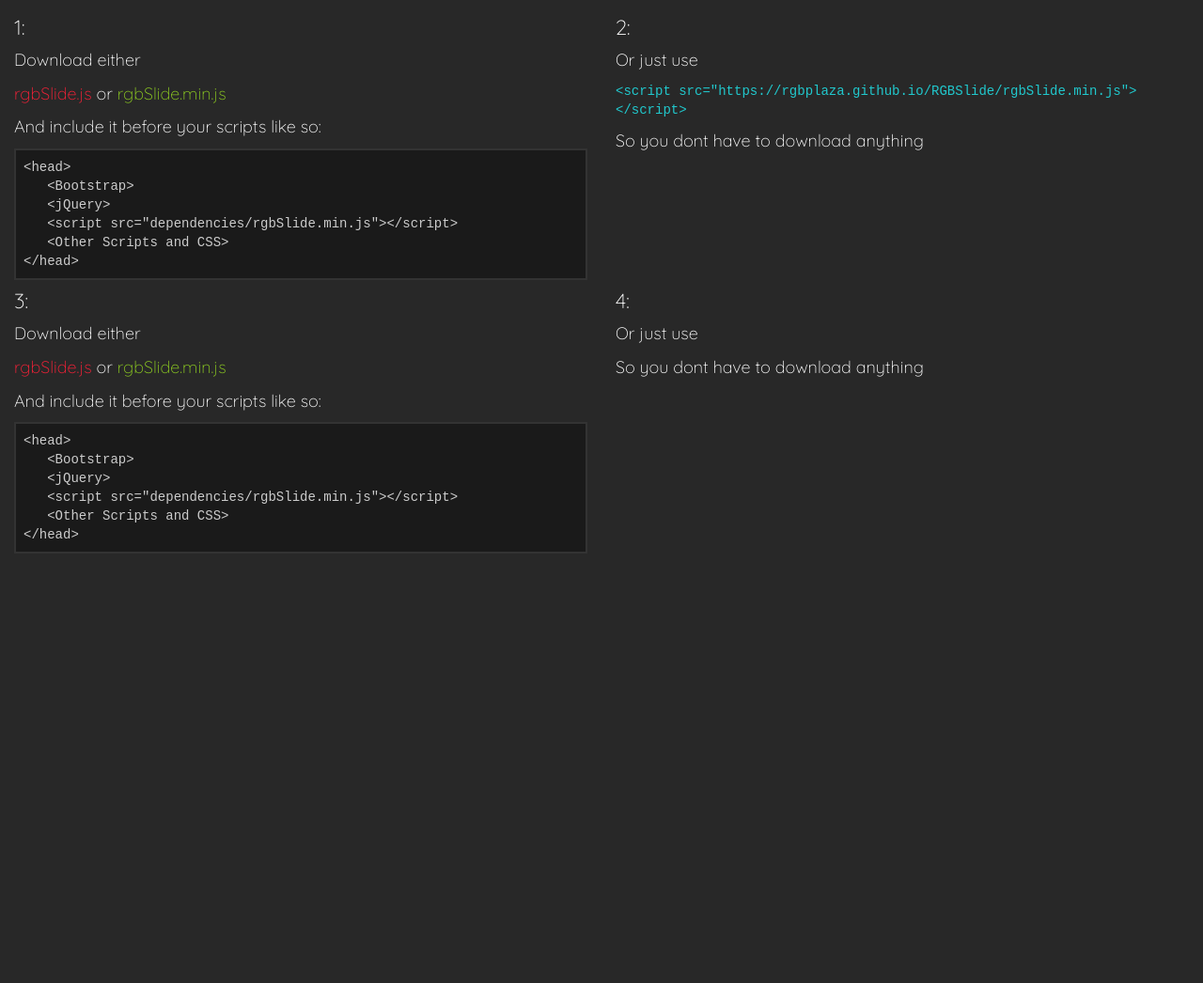
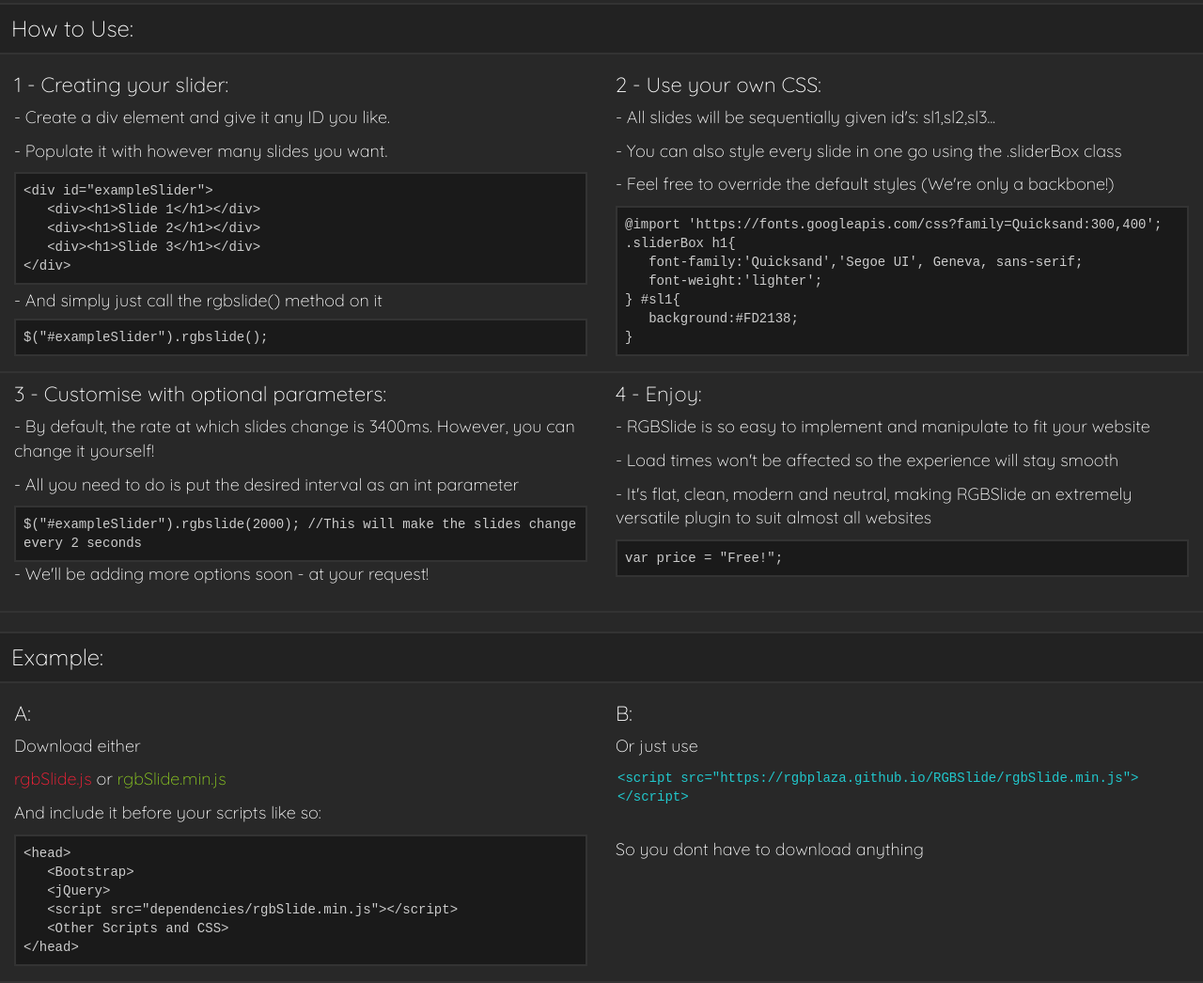
Before and after one commit to RGBPlaza/RGBSlide, a plain HTML site: page RGBSlide/index.html in a window 1280 px wide. Shown: the part 569-1615 px from the top of the page at 94% size. Before the commit the page ends 1158 px from the top, so only its background shows below. Drawn offline with nearby package versions, Linux system fonts and the light colour scheme.

Commit message:
how to use section complete

```diff
--- a/RGBSlide/index.html
+++ b/RGBSlide/index.html
@@ -46,7 +46,66 @@
     <div id="htSect" class="container-fluid sect">
         <div class="row">
             <div class="col-md-6">
-                <h4>1:</h4>
+                <h4>1 - Creating your slider:</h4>
+                <p> - Create a div element and give it any ID you like.</p>
+                <p> - Populate it with however many slides you want.</p>
+                <div class="codeBlock">
+                    &lt;div id="exampleSlider"> <br />
+                    &#160;&#160;&#160;&lt;div>&lt;h1>Slide 1&lt;/h1>&lt;/div><br />
+                    &#160;&#160;&#160;&lt;div>&lt;h1>Slide 2&lt;/h1>&lt;/div><br />
+                    &#160;&#160;&#160;&lt;div>&lt;h1>Slide 3&lt;/h1>&lt;/div><br />
+                    &lt;/div>
+                </div>
+                <p style="margin-top:4px;margin-bottom:6px;"> - And simply just call the rgbslide() method on it</p>
+                <div class="codeBlock">
+                    $("#exampleSlider").rgbslide();
+                </div>
+            </div>
+            <div class="col-md-6">
+                <h4>2 - Use your own CSS:</h4>
+                <p> - All slides will be sequentially given id's: sl1,sl2,sl3...</p>
+                <p> - You can also style every slide in one go using the .sliderBox class</p>
+                <p> - Feel free to override the default styles (We're only a backbone!)</p>
+                <div class="codeBlock">
+                    @import 'https://fonts.googleapis.com/css?family=Quicksand:300,400';
+                    .sliderBox h1{<br/>
+                    &#160;&#160;&#160;font-family:'Quicksand','Segoe UI', Geneva, sans-serif;<br />
+                    &#160;&#160;&#160;font-weight:'lighter';<br />
+                    }
+                    #sl1{<br />
+                    &#160;&#160;&#160;background:#FD2138;<br />
+                    }
+                </div>
+            </div>
+        </div>
+        <div class="row">
+            <div class="col-md-6">
+                <h4>3 - Customise with optional parameters:</h4>
+                <p> - By default, the rate at which slides change is 3400ms. However, you can change it yourself!</p>
+                <p> - All you need to do is put the desired interval as an int parameter</p>
+                <div class="codeBlock">
+                    $("#exampleSlider").rgbslide(2000);
+                    //This will make the slides change every 2 seconds
+                </div>
+                <p> - We'll be adding more options soon - at your request!</p>
+            </div>
+            <div class="col-md-6">
+                <h4>4 - Enjoy:</h4>
+                <p> - RGBSlide is so easy to implement and manipulate to fit your website</p>
+                <p> - Load times won't be affected so the experience will stay smooth</p>
+                <p> - It's flat, clean, modern and neutral, making RGBSlide an extremely versatile plugin to suit almost all websites</p>
+                <div class="codeBlock">
+                    var price = "Free!";
+                </div>
+            </div>
+        </div>
+    </div>
+
+    <h3 id="exBtn" class="sectBtn">Example:</h3>
+    <div id="exSect" class="container-fluid sect">
+        <div class="row">
+            <div class="col-md-6">
+                <h4>A:</h4>
                 <p>Download either</p>
                 <p><a style="color:#FD2138" href="https://rgbplaza.github.io/RGBSlide/rgbSlide.js" download>rgbSlide.js</a> or <a style="color:#8ECD21" href="https://rgbplaza.github.io/RGBSlide/rgbSlide.min.js" download>rgbSlide.min.js</a></p>
                 <p>And include it before your scripts like so:</p>
@@ -60,30 +119,9 @@
                 </div>
             </div>
             <div class="col-md-6">
-                <h4>2:</h4>
+                <h4>B:</h4>
                 <p>Or just use</p>
-                <p style="color:#21C8CD;font-family:'Courier New',monospace;font-size:14px;">&lt;script src="https://rgbplaza.github.io/RGBSlide/rgbSlide.min.js"> &lt;/script></p>
-                <p>So you dont have to download anything</p>
-            </div>
-        </div>
-        <div class="row">
-            <div class="col-md-6">
-                <h4>3:</h4>
-                <p>Download either</p>
-                <p><a style="color:#FD2138" href="https://rgbplaza.github.io/RGBSlide/rgbSlide.js" download>rgbSlide.js</a> or <a style="color:#8ECD21" href="https://rgbplaza.github.io/RGBSlide/rgbSlide.min.js" download>rgbSlide.min.js</a></p>
-                <p>And include it before your scripts like so:</p>
-                <div style="border:2px solid #333;color:#ccc;background:#1a1a1a;padding:8px;font-family:'Courier New',monospace">
-                    &lt;head> <br />
-                    &#160;&#160;&#160;&lt;Bootstrap> <br />
-                    &#160;&#160;&#160;&lt;jQuery><br />
-                    &#160;&#160;&#160;&lt;script src="dependencies/rgbSlide.min.js">&lt;/script><br />
-                    &#160;&#160;&#160;&lt;Other Scripts and CSS><br />
-                    &lt;/head>
-                </div>
-            </div>
-            <div class="col-md-6">
-                <h4>4:</h4>
-                <p>Or just use</p>
+                <textarea contenteditable="false" id="copyLink" style="color:#21C8CD;font-family:'Courier New',monospace;font-size:14px;">&lt;script src="https://rgbplaza.github.io/RGBSlide/rgbSlide.min.js"> &lt;/script></textarea>
                 <p>So you dont have to download anything</p>
             </div>
         </div>
--- a/RGBSlide/mainStyles.css
+++ b/RGBSlide/mainStyles.css
@@ -18,7 +18,7 @@ body {
 #titleArea h2 {
     font-size: 36px;
 }
-@media(max-width:1280px) {
+@media(max-width:991x) {
     #titleArea h1 {
         font-size: 48px;
     }
@@ -42,6 +42,8 @@ p{
     padding:12px;
     width:100vw;
     background:#222;
+    border-bottom:2px solid #333;
+    border-top:2px solid #333;
 }
 
 #copyLink::selection{
@@ -54,8 +56,27 @@ p{
     background:inherit;
     height:70px;
 }
-@media(max-width:980px){
-    #copyLink{
-        width:100vw;
+@media(max-width:991px) {
+    #copyLink {
+        width: 100vw;
+    }
+
+    .col-md-6 {
+        border-bottom: 2px solid #333;
+        padding-bottom: 16px;
     }
 }
+@media(min-width:992px){
+    .row{
+        border-bottom: 2px solid #333;
+        padding-bottom: 16px;
+    }
+}
+
+.codeBlock{
+    border:2px solid #333;
+    color:#ccc;
+    background:#1a1a1a;
+    padding:8px;
+    font-family:'Courier New',monospace;
+}
```
